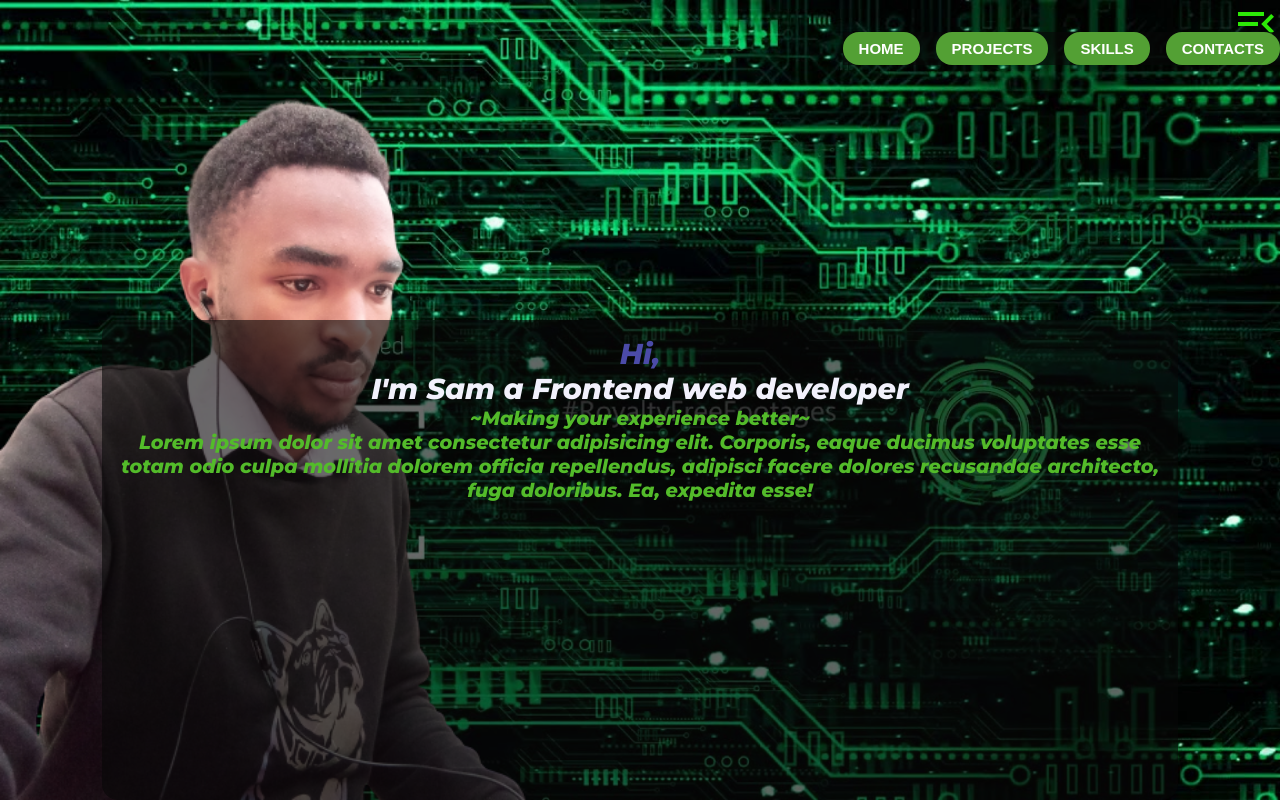
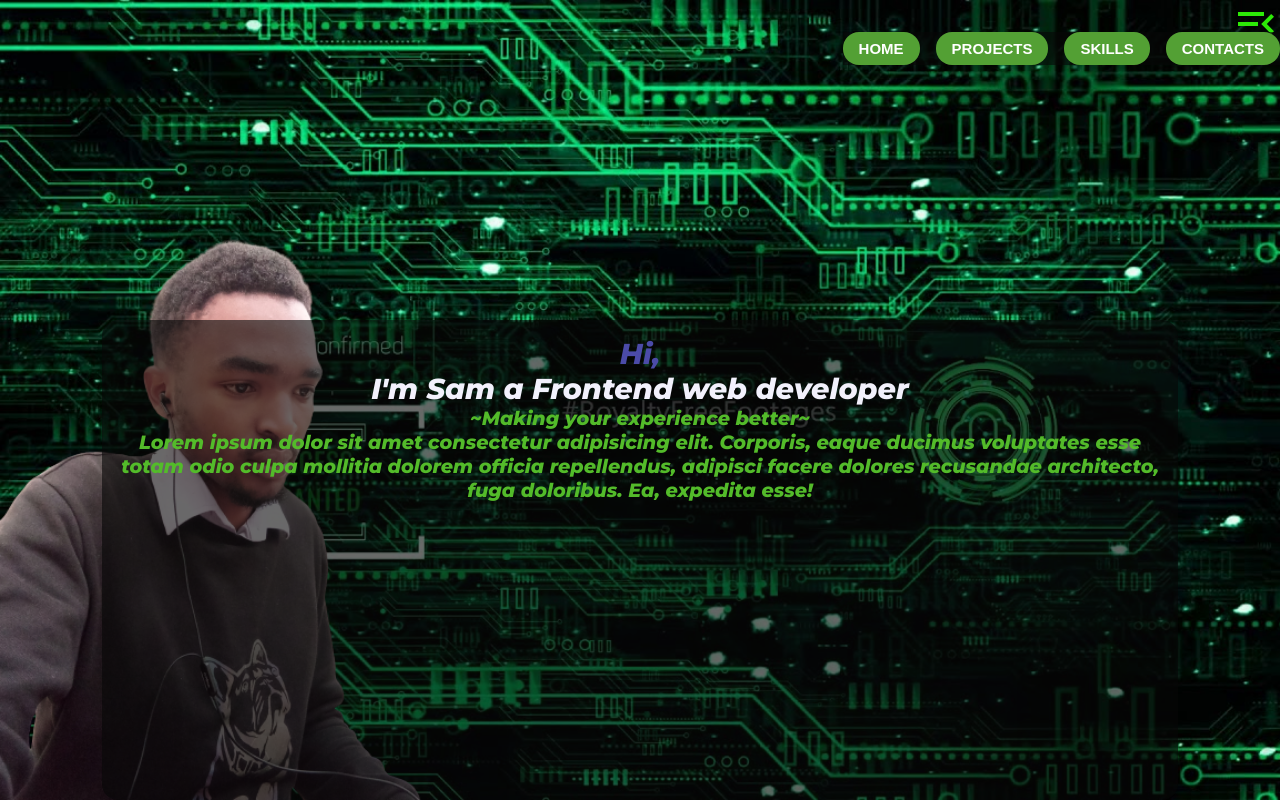
Before and after one commit to lewmas9152/portfolio, a React (Vite) app: page / in a window 1280 px wide. Both pictures are taken after a click on the icon 1256 px from the left and 24 px from the top of the page. Shown: the top 800 px of the page. Built offline with nearby package versions, Linux system fonts and the light colour scheme.

Commit message:
Enabled the navigation bar

```diff
--- a/src/App.css
+++ b/src/App.css
@@ -68,9 +68,12 @@
 .myImage {
   position: absolute;
   left: 0;
-  height: 100%;
-  width: 100%;
-  padding: 0;
+  height: 80%;
+  bottom: 0;
+  right: 2rem;
+  width: 90%;
+
+
 }
 
 .card {
--- a/src/App.jsx
+++ b/src/App.jsx
@@ -6,7 +6,7 @@ import Home from "./Home";
 import Projects from "./Projects";
 import Skills from "./Skills";
 import Contacts from "./Contacts";
-import LinkedInIcon from '@mui/icons-material/LinkedIn';
+import LinkedInIcon from "@mui/icons-material/LinkedIn";
 
 const App = () => {
   const [hide, setHide] = useState(true);
@@ -19,10 +19,21 @@ const App = () => {
     if (!hide) {
       return (
         <nav className="navBar">
-          <button className="navBtn">Home</button>
-          <button className="navBtn">Projects</button>
-          <button className="navBtn">Skills</button>
-          <button className="navBtn">Contacts</button>
+          <a href="#home">
+            {" "}
+            <button className="navBtn">Home</button>
+          </a>
+          <a href="#projects">
+            <button className="navBtn">Projects</button>
+          </a>
+          <a href="#skills">
+            {" "}
+            <button className="navBtn">Skills</button>
+          </a>
+          <a href="#contacts">
+            {" "}
+            <button className="navBtn">Contacts</button>
+          </a>
         </nav>
       );
     }
@@ -70,10 +81,7 @@ const App = () => {
         </a>
 
         <a href="https://www.instagram.com/patsam_njugush/" target="_blank">
-          <LinkedInIcon
-
-            className="socialIcons"
-          />
+          <LinkedInIcon className="socialIcons" />
         </a>
       </footer>
     </>
--- a/src/Contacts.jsx
+++ b/src/Contacts.jsx
@@ -6,7 +6,7 @@ import LocationOnIcon from '@mui/icons-material/LocationOn';
 
 const Contacts = () => {
   return (
-    <main className="contactsContainer">
+    <main className="contactsContainer" id="contacts">
       <h1>Contacts</h1>
       <quote className="promo">
         ~Reach out to me and let's make the experience of your dream website a
--- a/src/Projects.jsx
+++ b/src/Projects.jsx
@@ -3,7 +3,7 @@ import "./Project.css";
 
 const Projects = () => {
   return (
-    <div className="projectContainer">
+    <div className="projectContainer" id="projects">
       <h1>Featured projects</h1>
  <div className="projects" id="projects">
  <section>
```
Also changed, not shown: public/assets/myImage.png.
